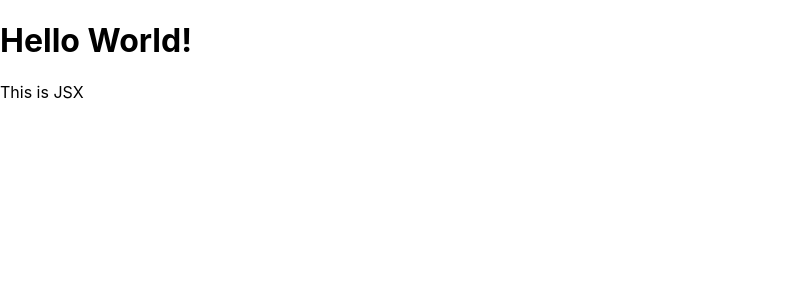
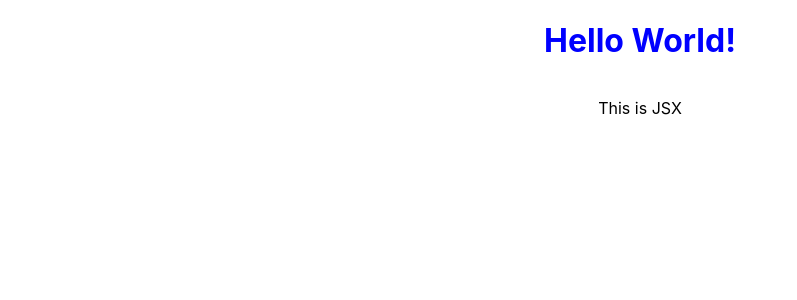
Before and after one commit to ruudhaya/digitalocean-react, a React (Create React App) app: page / in a window 1280 px wide. Shown: the top 300 px of the page, without its empty margins (0-797 px from the left). Built offline with nearby package versions, Linux system fonts and the light colour scheme.

Commit message:
Added styles to element with className and id

```diff
--- a/src/App.css
+++ b/src/App.css
@@ -1,38 +1,9 @@
-.App {
-  text-align: center;
-}
-
-.App-logo {
-  height: 40vmin;
-  pointer-events: none;
-}
-
-@media (prefers-reduced-motion: no-preference) {
-  .App-logo {
-    animation: App-logo-spin infinite 20s linear;
-  }
-}
-
-.App-header {
-  background-color: #282c34;
-  min-height: 100vh;
+.container {
   display: flex;
   flex-direction: column;
   align-items: center;
-  justify-content: center;
-  font-size: calc(10px + 2vmin);
-  color: white;
 }
 
-.App-link {
-  color: #61dafb;
+#greeting {
+  color: blue;
 }
-
-@keyframes App-logo-spin {
-  from {
-    transform: rotate(0deg);
-  }
-  to {
-    transform: rotate(360deg);
-  }
-}
--- a/src/App.js
+++ b/src/App.js
@@ -1,11 +1,12 @@
 import "./App.css"
 
 function App() {
+  const greeting = "greeting"
   return (
-    <>
-      <h1>Hello World!</h1>
+    <div className="container">
+      <h1 id={greeting}>Hello World!</h1>
       <p>This is JSX</p>
-    </>
+    </div>
   )
 }
 
```
